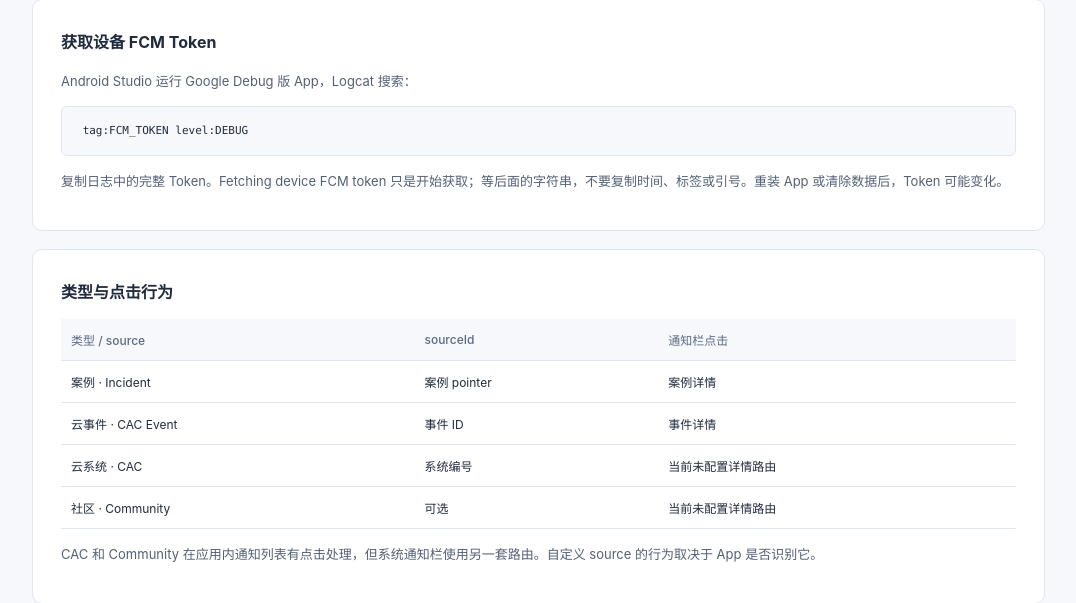
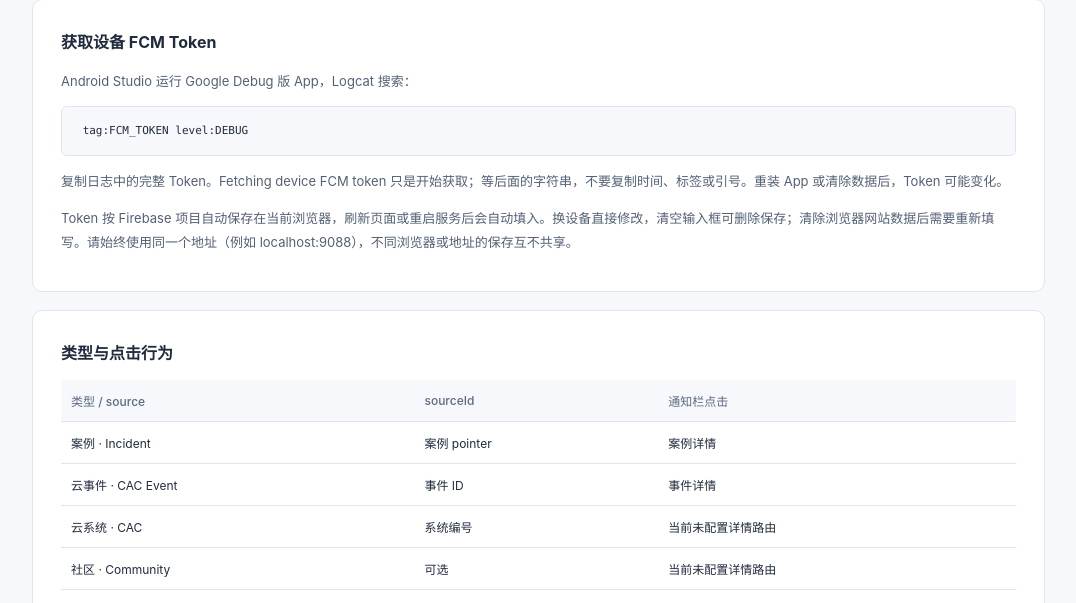
Before and after one commit to tutu-jet/mock-server, a FastAPI app: page /push in a window 1280 px wide, after a click on "使用帮助". Shown: the part 548-1151 px from the top of the page, without its empty margins (203-1279 px from the left). Run offline with FastAPI, Linux system fonts and the light colour scheme; data that the repository does not hold is empty; parts of the project's set-up code (start-up, migrations or seed data) failed here and were passed over; some libraries are stand-ins or nearby versions.

Commit message:
feat: persist device FCM token in push workbench

```diff
--- a/web/static/push.js
+++ b/web/static/push.js
@@ -2,6 +2,30 @@
 (() => {
   const $ = id => document.getElementById(id);
   const project = document.querySelector('.push-workspace').dataset.project;
+  const tokenKey = 'mock-server.push.token:' + project;
+  function saveToken(value) {
+    if (typeof value !== 'string') return;
+    const token = value.replace(/\s/g, '');
+    // Do not replace a saved device with a sample placeholder.
+    if (/[<>\x00-\x1f\x7f]/.test(token)) return;
+    try {
+      if (token) localStorage.setItem(tokenKey, token);
+      else localStorage.removeItem(tokenKey);
+      $('push-token-note').textContent = token
+        ? 'Token 已自动保存在此浏览器，下次打开自动填入。换设备直接修改，清空可删除保存。'
+        : '粘贴完整 Token 后自动保存在此浏览器，下次打开自动填入；空白会自动移除。';
+    } catch (error) {
+      $('push-token-note').textContent = '浏览器禁止本地保存，Token 仅供本次使用。请允许此网站存储数据。';
+    }
+  }
+  function restoreToken() {
+    try {
+      const token = localStorage.getItem(tokenKey);
+      if (token) { $('push-token').value = token; saveToken(token); }
+    } catch (error) {
+      $('push-token-note').textContent = '浏览器禁止本地保存，Token 仅供本次使用。请允许此网站存储数据。';
+    }
+  }
   const types = {
     Incident: {label: '案例', title: '案例通知测试', body: '点击查看案例详情', pointer: '案例 pointer', route: '案例详情', note: '点击通知打开案例详情。测试 noauth 时，让案例详情接口返回 403。', required: true},
     'CAC Event': {label: '云事件', title: '云事件通知测试', body: '点击查看云事件详情', pointer: '事件 ID', route: '云事件详情', note: '点击通知打开云事件详情。测试 noauth 时，让事件详情头部接口返回 403。', required: true},
@@ -93,6 +117,7 @@
     if (['title', 'body'].some(key => key in notification && typeof notification[key] !== 'string')) throw new Error('标题和正文必须是字符串');
     base = JSON.parse(JSON.stringify(value));
     $('push-token').value = message.token;
+    saveToken(message.token);
     $('push-title').value = notification.title || '';
     $('push-body').value = notification.body || '';
     $('push-type').value = types[data.source] && data.source !== 'custom' ? data.source : 'custom';
@@ -141,6 +166,11 @@
     lastType = $('push-type').value; typeUI(); preview();
   });
   $('push-token').addEventListener('blur', () => { $('push-token').value = $('push-token').value.replace(/\s/g, ''); preview(); });
+  $('push-token').addEventListener('input', () => saveToken($('push-token').value));
+  $('push-json').addEventListener('input', () => {
+    try { saveToken(JSON.parse($('push-json').value)?.message?.token); }
+    catch (error) { /* Keep the saved token while JSON is incomplete. */ }
+  });
   $('push-form').addEventListener('input', preview);
   $('push-format').addEventListener('click', () => {
     try { $('push-json').value = JSON.stringify(JSON.parse($('push-json').value), null, 2); preview(); }
@@ -233,6 +263,7 @@
     let payload;
     try { payload = readPayload(); }
     catch (error) { show('JSON 格式错误：' + error.message); return; }
+    saveToken(payload.message.token);
     await sendRequest('/push/send', {method: 'POST', body: new URLSearchParams({payload: JSON.stringify(payload)})});
   });
   async function resendEntry(id) {
@@ -251,5 +282,5 @@
     } catch (error) { show('连接失败，结果未知。请先检查手机是否收到，再决定是否重发。', 'unknown'); }
     finally { setSending(false); await refreshHistory(); }
   }
-  typeUI(); preview(); refreshHistory();
+  restoreToken(); typeUI(); preview(); refreshHistory();
 })();
--- a/web/templates/push.html
+++ b/web/templates/push.html
@@ -31,7 +31,7 @@
               <div class="push-section-title"><span>01</span><h3>目标设备</h3><button type="button" class="push-text-button" data-help="help-token">如何获取 Token？</button></div>
               <label for="push-token">设备 FCM Token <span class="push-required">必填</span></label>
               <textarea id="push-token" class="textarea mono" rows="2" required spellcheck="false" autocomplete="off" placeholder="粘贴手机 Logcat 中 FCM_TOKEN 的完整字符串"></textarea>
-              <p class="push-field-note">只粘贴 Token，不含时间和日志标签；粘贴后的空白会自动移除。</p>
+              <p id="push-token-note" class="push-field-note" aria-live="polite">粘贴完整 Token 后自动保存在此浏览器，下次打开自动填入；空白会自动移除。</p>
             </section>
             <section class="push-section">
               <div class="push-section-title"><span>02</span><h3>通知内容</h3></div>
@@ -103,7 +103,7 @@
       <nav class="push-help-nav" aria-label="通知帮助目录"><a href="#help-start">开始发送</a><a href="#help-token">获取设备 Token</a><a href="#help-types">通知类型</a><a href="#help-noauth">测试 noauth</a><a href="#help-network">发送成功但没收到</a><a href="#help-credentials">发送凭据</a></nav>
       <div class="push-help-doc">
         <section id="help-start" class="push-card"><span class="push-eyebrow">QUICK START</span><h2>从一条测试通知开始</h2><ol><li>安装 Google 版 App，开启手机系统通知权限。</li><li>复制设备 FCM Token，选择类型，填写标题、正文和目标 ID。</li><li>点击“发送通知”，检查 FCM 是否接受消息。</li><li>在手机通知栏点击消息，验证详情页面。发送历史可载入修改后再次发送。</li></ol><p>本页通过 FCM 发送真实推送，只发送到填写的设备。它不会向后端通知列表写入记录。</p></section>
-        <section id="help-token" class="push-card"><h2>获取设备 FCM Token</h2><p>Android Studio 运行 Google Debug 版 App，Logcat 搜索：</p><pre> tag:FCM_TOKEN level:DEBUG </pre><p>复制日志中的完整 Token。Fetching device FCM token 只是开始获取；等后面的字符串，不要复制时间、标签或引号。重装 App 或清除数据后，Token 可能变化。</p></section>
+        <section id="help-token" class="push-card"><h2>获取设备 FCM Token</h2><p>Android Studio 运行 Google Debug 版 App，Logcat 搜索：</p><pre> tag:FCM_TOKEN level:DEBUG </pre><p>复制日志中的完整 Token。Fetching device FCM token 只是开始获取；等后面的字符串，不要复制时间、标签或引号。重装 App 或清除数据后，Token 可能变化。</p><p>Token 按 Firebase 项目自动保存在当前浏览器，刷新页面或重启服务后会自动填入。换设备直接修改，清空输入框可删除保存；清除浏览器网站数据后需要重新填写。请始终使用同一个地址（例如 localhost:9088），不同浏览器或地址的保存互不共享。</p></section>
         <section id="help-types" class="push-card"><h2>类型与点击行为</h2><div class="push-table-scroll"><table><thead><tr><th>类型 / source</th><th>sourceId</th><th>通知栏点击</th></tr></thead><tbody><tr><td>案例 · Incident</td><td>案例 pointer</td><td>案例详情</td></tr><tr><td>云事件 · CAC Event</td><td>事件 ID</td><td>事件详情</td></tr><tr><td>云系统 · CAC</td><td>系统编号</td><td>当前未配置详情路由</td></tr><tr><td>社区 · Community</td><td>可选</td><td>当前未配置详情路由</td></tr></tbody></table></div><p>CAC 和 Community 在应用内通知列表有点击处理，但系统通知栏使用另一套路由。自定义 source 的行为取决于 App 是否识别它。</p></section>
         <section id="help-noauth" class="push-card"><h2>测试详情页 noauth</h2><ol><li>手机连接本机代理，确认 HTTPS 请求能出现在“流量”页。</li><li>选择 Incident 或 CAC Event，填写目标 ID。</li><li>打开整体 Mock：案例把 Case → Detail → CaseListItem-Detail 切到“无权限”；事件让 MobileEventDetailHeader 返回 403。</li><li>发送通知并点击，查看详情页的无权限状态。</li></ol><p>使用匹配该详情请求的 403 Mock 时可填测试 ID；使用真实接口时，必须提供该账号无权访问且接口确认返回 403 的真实 ID。不存在的 ID 可能只返回 404 或空数据。</p><a class="push-text-button" href="/rules">打开接口规则 →</a></section>
         <section id="help-network" class="push-card"><h2>FCM 已接受，手机却没有通知？</h2><p>先检查系统通知权限、当前设备 Token，以及 Google Play 服务的推送连接。在电脑终端执行：</p><pre>adb shell dumpsys activity service com.google.android.gms/.gcm.GcmService | grep -E 'Not connected|Is client connected|Reconnect Scheduler Alarm'</pre><p>Is client connected: true 表示已连接；false 表示未连接。能打开 Google 网页或取得 Token，不代表推送连接已建立。</p><p>VPN 要覆盖 Google Play 服务。连接连续失败后可能进入较长重试等待；切换网络后可开关飞行模式，再确认 VPN 已连接，重新检查。代理排查时先关闭手机 Wi-Fi 代理，收到后再恢复代理测试 403。</p><p>App 在前台时通常显示在通知栏，不一定弹出横幅；在后台时由系统展示。不要强行停止 App 后测试接收。</p></section>
@@ -114,5 +114,5 @@ FCM_PROJECT_ID={{ project }}</pre><p>相对路径从项目目录解析。以后
   </section>
   <dialog id="history-dialog" class="push-history-dialog"><div class="push-card-head"><h2>发送详情</h2><button type="button" id="history-close" class="btn btn-ghost">关闭</button></div><div id="history-detail"></div></dialog>
 </div>
-<script src="/static/push.js?v={{ STATIC_VERSION }}"></script>
+<script src="/static/push.js?v={{ STATIC_VERSION }}-saved-token"></script>
 {% endblock %}
```
